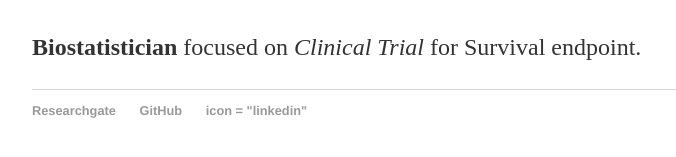
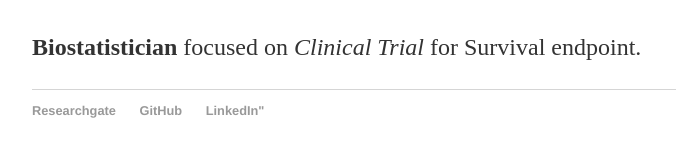
Before and after one commit to haquemdanamul/haquemdanamul, a Jekyll site: the page built from index.html, in a window 1280 px wide. Shown: the part 371-528 px from the top of the page, without its empty margins (160-836 px from the left). Built offline with Jekyll 4.4.1, drawn with Linux system fonts in a browser that asks for light colours.

Commit message:
Update default.html

```diff
--- a/_layouts/default.html
+++ b/_layouts/default.html
@@ -42,7 +42,7 @@
 	    		<ul>
 				<li><a href="https://www.researchgate.net/profile/Mohammad_Anamul_Haque">Researchgate</a></li>
 	        		<li><a href="https://haquemdanamul.github.io/cpct/">GitHub</a></li>
-				<li><a href="https://linkedin.com/in/mohammad-anamul-haque-40541060">icon = "linkedin" </a></li>
+				<li><a href="https://linkedin.com/in/mohammad-anamul-haque-40541060">LinkedIn" </a></li>
 				</ul>
 			</footer>
 		</body>
```
